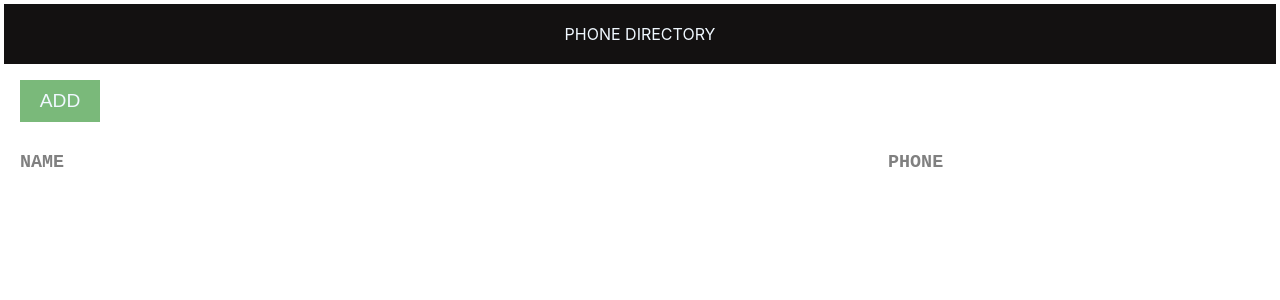
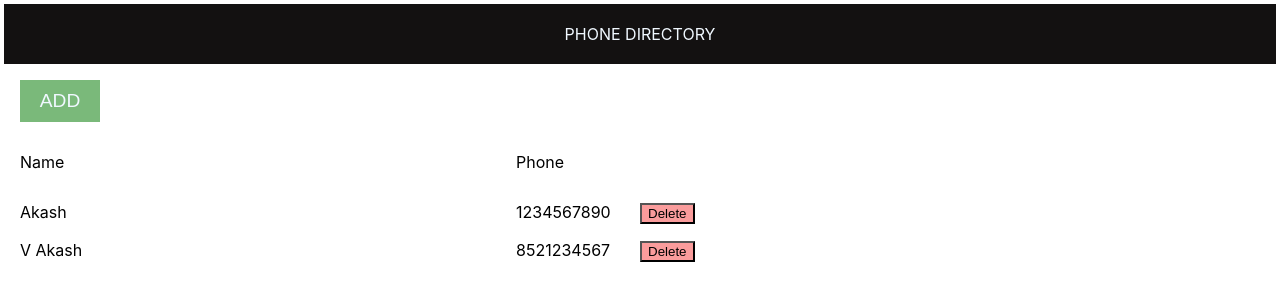
Before and after one commit to Akash-Shetty-85/phonebook, a React (Create React App) app: page / in a window 1280 px wide. Shown: the top 300 px of the page. Built offline with nearby package versions, Linux system fonts and the light colour scheme.

Commit message:
Added ‘Delete’ button

```diff
--- a/src/App.css
+++ b/src/App.css
@@ -23,7 +23,7 @@
 
 .card-content {
   display: grid;
-  grid-template-columns: 40% 30% auto;
+  grid-template-columns: 40% 10% auto;
   margin-bottom: 10px;
 }
 
@@ -42,3 +42,7 @@
   color: #808080;
   text-transform: uppercase;
 }
+.delete-btn {
+  background: #fa9c9c;
+  color: #000;
+}
--- a/src/App.js
+++ b/src/App.js
@@ -3,18 +3,45 @@ import './App.css';
 import Header from './Header';
 
 function App() {
+  let sub = [
+    {
+      id: 1,
+      name: 'Akash',
+      phone: '1234567890'
+    },
+    {
+      id: 2,
+      name: 'V Akash',
+      phone: '8521234567'
+    }
+  ]
   return (
     <div className='card'>
-      <Header/>
+      <Header />
       <div className='content'>
-      <button className='button'>Add</button>
-      <div className='card-content heading-container '>
-        <span className='name content-info'>Name</span><br/>
-        <span className='number content-info'>Phone</span>
-      </div>
+        <button className='button'>Add</button>
+        <div className='card-content heading-container '>
+          <span className="grid-item name-heading">Name</span>
+          <span className="grid-item phone-heading">Phone</span>
+        </div>
+        {
+          sub.map(sub => {
+            return (
+              <div className='card-content' key={sub.id}>
+
+                <span className="grid-item">{sub.name}</span>
+                <span className="grid-item">{sub.phone}</span>
+
+                <span className="grid-item action-btn-container">
+                  <button className="custom-btn delete-btn">Delete</button>
+                </span>
+              </div>
+            )
+          })
+        }
       </div>
     </div>
-   );
+  );
 }
 
 export default App;
```
